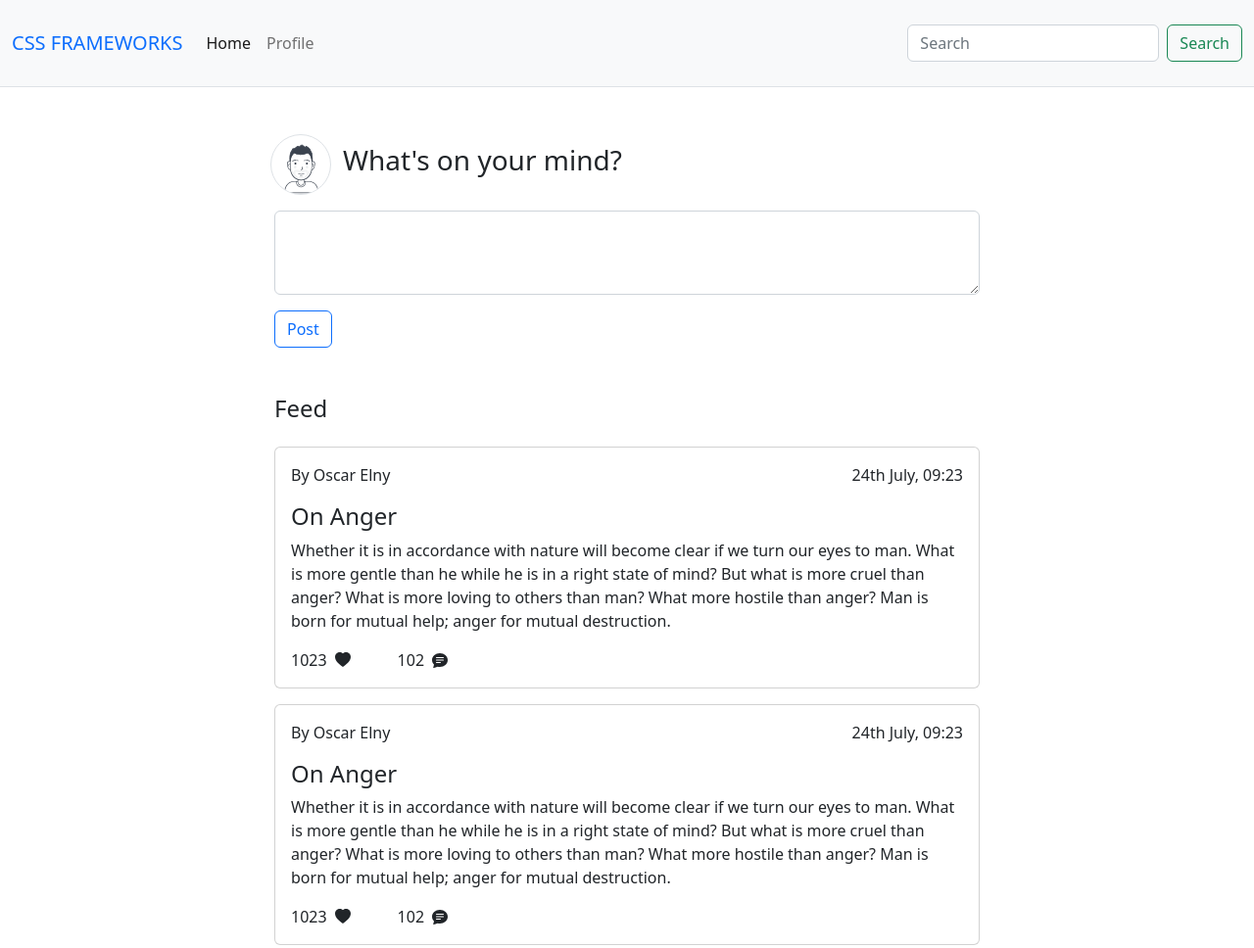
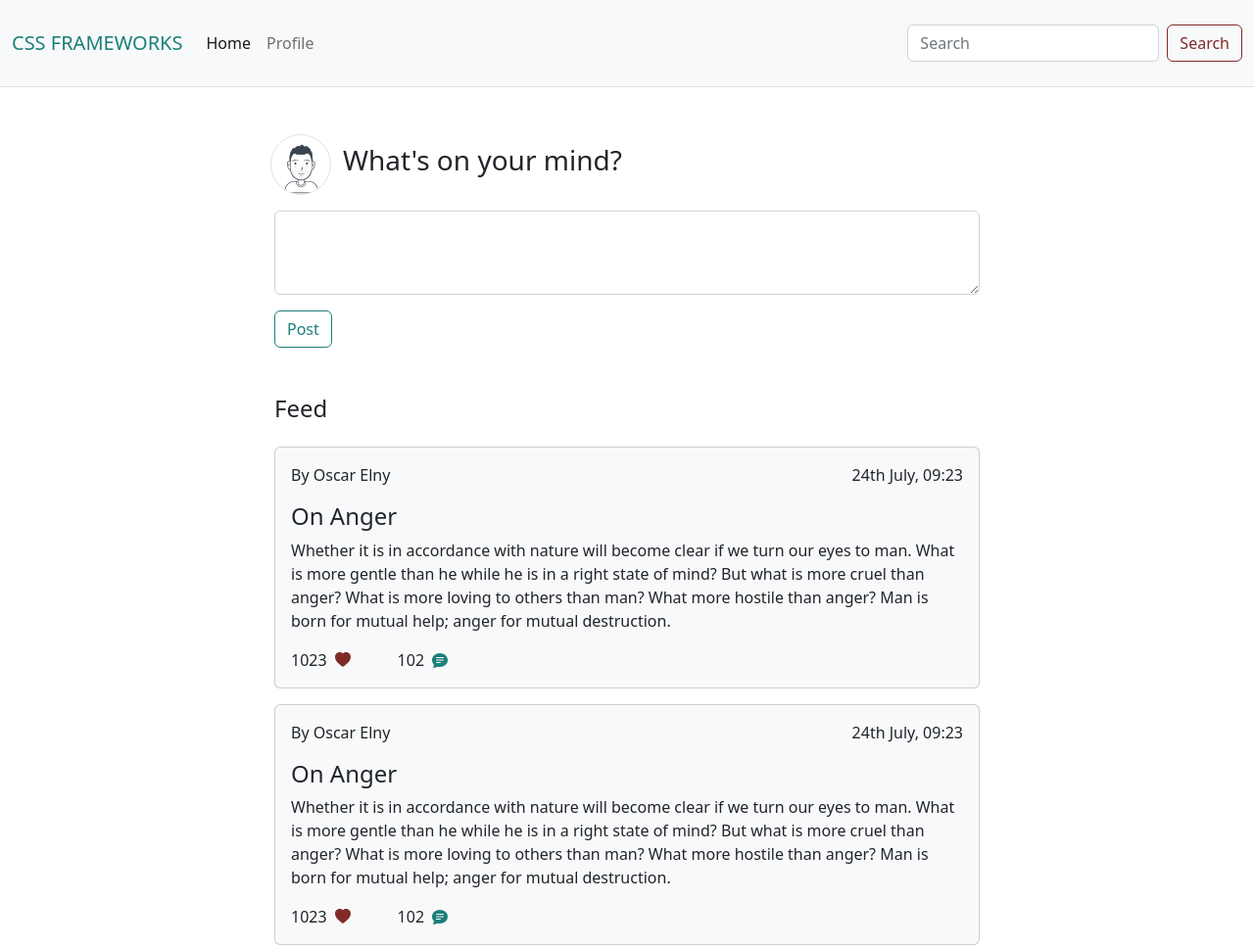
Before and after one commit to olee2/css-frameworks, a website: page index.html in a window 1280 px wide. Shown: the top 968 px of the page at 98% size. Drawn offline with nearby package versions, Linux system fonts and the light colour scheme.

Commit message:
Adding some variables

```diff
--- a/index.html
+++ b/index.html
@@ -46,7 +46,7 @@
               placeholder="Search"
               aria-label="Search"
             />
-            <button class="btn btn-outline-success" type="submit">
+            <button class="btn btn-outline-secondary" type="submit">
               Search
             </button>
           </form>
--- /dev/null
+++ b/src/scss/_variables.scss
@@ -0,0 +1,3 @@
+$primary: #1b7f79;
+$secondary: #802b28;
+$card-bg: #f8f9fa;
--- a/src/scss/styles.scss
+++ b/src/scss/styles.scss
@@ -1,3 +1,4 @@
+@import "_variables.scss";
 @import "../../node_modules/bootstrap/scss/bootstrap";
 
 html,
@@ -15,6 +16,18 @@ body {
 
 .main-container {
   max-width: 720px;
+}
+
+.heart {
+  fill: $secondary;
+}
+
+.bi-heart-fill {
+  fill: $secondary;
+}
+
+.bi-chat-text-fill {
+  fill: $primary;
 }
 
 /*-------------------------------------------------------------------------------
```
Also changed, not shown: profile.html (+2 -2 lines), dist/css/styles.css, 1 other file.
